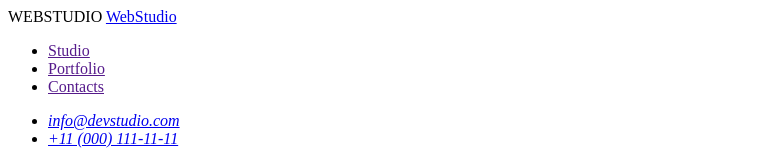
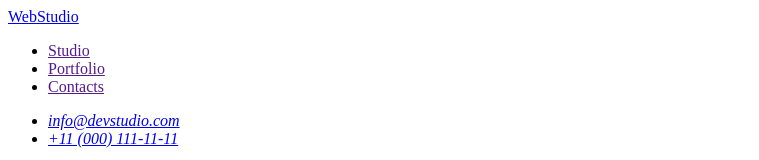
Before and after one commit to Sad0328/goit-markup-hw-01, a plain HTML site: page index.html in a window 1280 px wide. Shown: the top 160 px of the page, without its empty margins (0-759 px from the left). Drawn offline with Linux system fonts and the light colour scheme.

Commit message:
Update index.html

```diff
--- a/index.html
+++ b/index.html
@@ -11,7 +11,6 @@
 <body>
     <header>
         <nav>
-            WEBSTUDIO
             <a href="./index.html">WebStudio
             </a>
             <ul>
@@ -106,8 +105,7 @@
 
     </main>
     <footer>
-        <a href="./index.html">WebStudio
-        </a>
+        <a href="./index.html">WebStudio</a>
         <p>Increase the flow of customers and sales for your business with digital marketing & growth solutions.
 
         </p>
```
